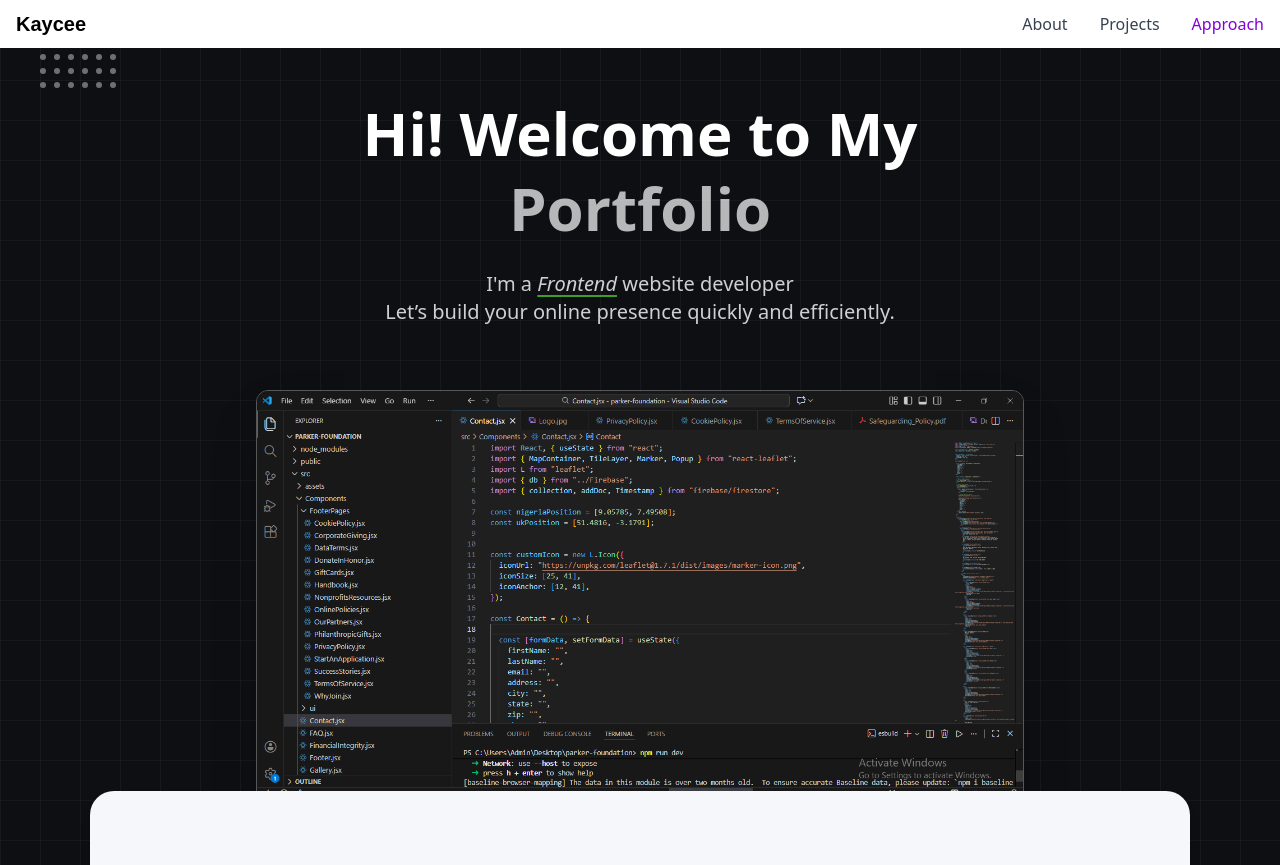
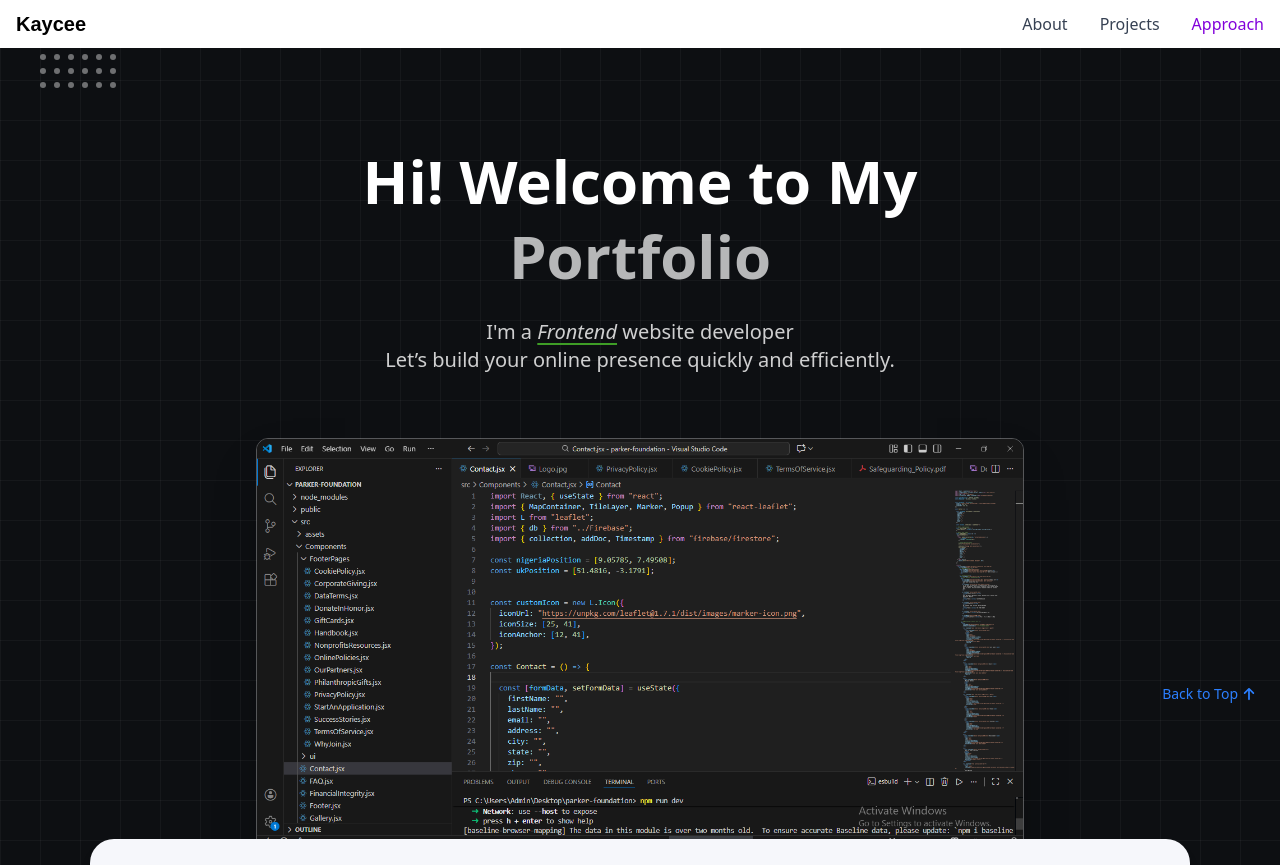
Before and after one commit to Kelechukwu500/My-Portfolio, a React (Vite) app: page / in a window 1280 px wide. Shown: the top 865 px of the page. Built offline with nearby package versions, Linux system fonts and the light colour scheme; a web font is replaced by a local one.

Commit message:
update: [updated the footer and hero]

```diff
--- a/src/Components/Footer.jsx
+++ b/src/Components/Footer.jsx
@@ -67,7 +67,7 @@ const Footer = () => {
       {/* Bottom Right - Back to Top */}
       <button
         onClick={scrollToTop}
-        className="absolute bottom-6 right-6 flex items-center gap-1 text-sm font-medium text-blue-500 hover:text-gray-900 transition"
+        className="fixed bottom-24 right-6 sm:bottom-24 sm:right-6 flex items-center gap-1 text-sm font-medium text-blue-500 hover:text-gray-900 transition z-50"
       >
         Back to Top
         <FaArrowUp size={14} />
--- a/src/Components/Hero/Hero.jsx
+++ b/src/Components/Hero/Hero.jsx
@@ -91,7 +91,7 @@ const Hero = () => {
         ))}
       </div>
 
-      <div className="relative z-10 max-w-[1100px] mx-auto flex flex-col items-center text-center py-24 gap-16">
+      <div className="relative z-10 max-w-[1100px] mx-auto flex flex-col items-center text-center py-24 gap-16 mt-12">
         {/* TEXT */}
         <div className="max-w-2xl">
           <h1 className="text-white text-4xl sm:text-5xl xl:text-6xl font-bold leading-tight">
```
